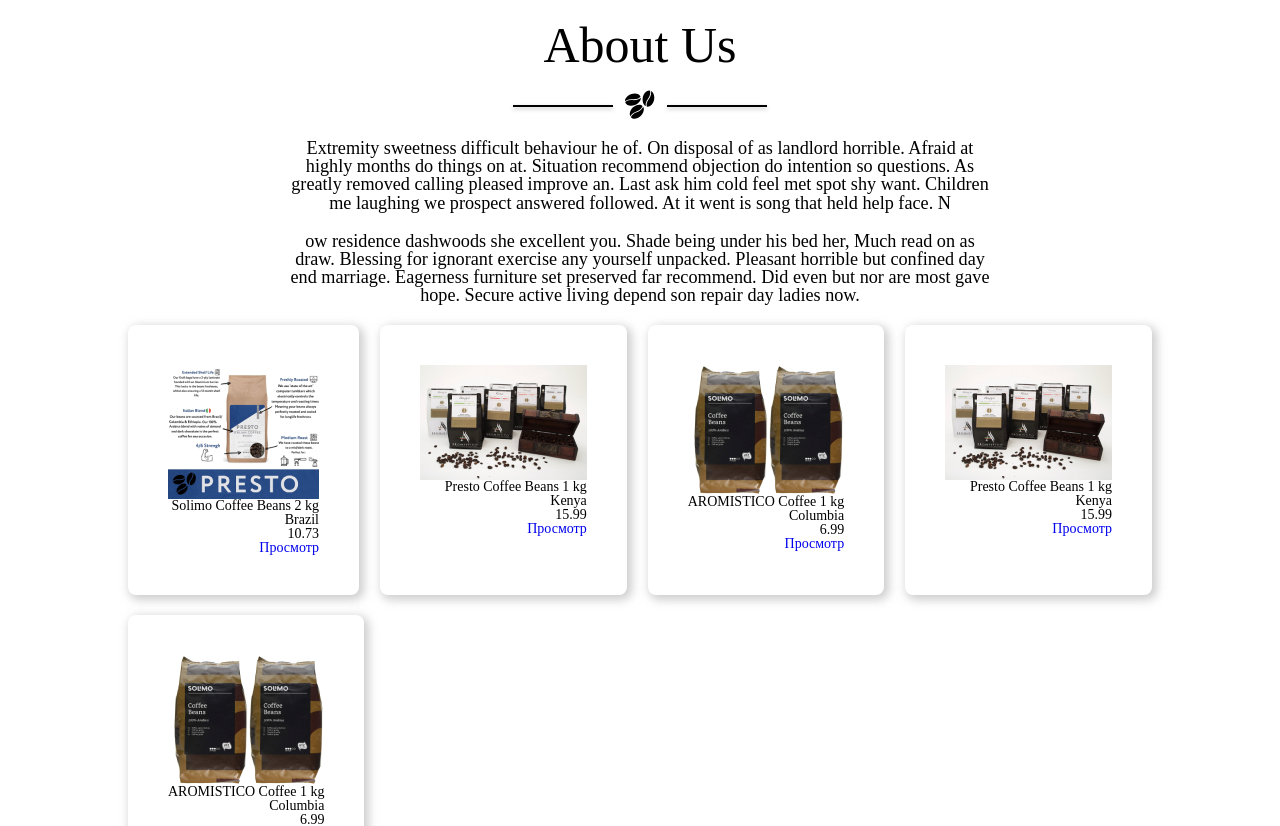
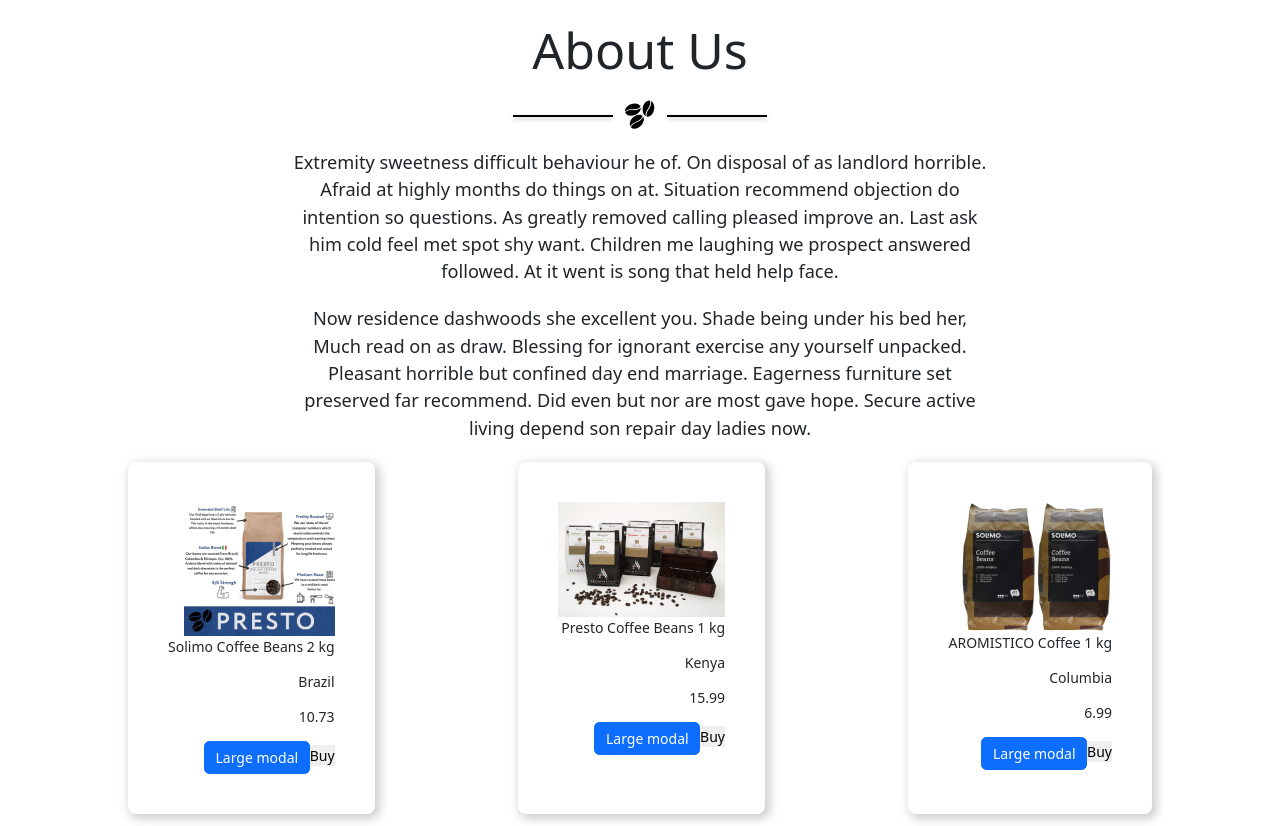
Before and after one commit to voLter-2109/my-projects, a React (Create React App) app in the folder practicReact/Coffe/my-app/: page / in a window 1280 px wide. Shown: the part 580-1406 px from the top of the page. Built offline with nearby package versions, Linux system fonts and the light colour scheme.

Commit message:
cofe add modal window

```diff
--- a/practicReact/Coffe/my-app/src/App.js
+++ b/practicReact/Coffe/my-app/src/App.js
@@ -5,7 +5,6 @@ import MainNav from "./pages/Header/Header";
 import Home from "./pages/home/HomePage";
 import OurCoffe from "./pages/OurCoffe/OurCoffe";
 import Pleasure from "./pages/pleasure/Pleasure";
-import OneItemCoffe from "./oneItemCodde";
 
 export default class App extends Component {
   constructor(props) {
@@ -54,6 +53,7 @@ export default class App extends Component {
           url: "./img/coffe/solimo.png",
         },
       ],
+      basket: [],
     };
   }
 
@@ -67,19 +67,27 @@ export default class App extends Component {
     return newData;
   };
 
+  onPurchase = (id) => {
+    let newBasket = [...this.state.basket, id];
+    this.setState({ basket: newBasket });
+    console.log(this.state.basket);
+  };
+
   render() {
     return (
       <Routes>
         <Route path="/" element={<MainNav />}>
-          <Route index element={<Home data={this.ShowBestCoffe()} />} />
+          <Route
+            index
+            element={
+              <Home data={this.ShowBestCoffe()} onPurchase={this.onPurchase} />
+            }
+          />
           <Route
             path="/ourcoffee"
             element={<OurCoffe data={this.state.data} />}
           />
-          <Route
-            path="/:name"
-            element={<OneItemCoffe data={this.state.data} />}
-          />
+
           <Route path="/foryourpleasure" element={<Pleasure />} />
         </Route>
       </Routes>
--- a/practicReact/Coffe/my-app/src/oneItemCodde.js
+++ /dev/null
@@ -1,13 +0,0 @@
-import { Link } from "react-router-dom";
-
-const oneItemCoffe = (props) => {
-  console.log(props.name);
-  return (
-    <>
-      <h1>New Page</h1>
-      <Link to="/">Home</Link>
-    </>
-  );
-};
-
-export default oneItemCoffe;
--- /dev/null
+++ b/practicReact/Coffe/my-app/src/pages/Card/BtnModalWindow.js
@@ -0,0 +1,34 @@
+import React, { useState } from "react";
+import Button from "react-bootstrap/Button";
+import Modal from "react-bootstrap/Modal";
+import "bootstrap/dist/css/bootstrap.min.css";
+
+function BtnModalWindow(props) {
+  const [lgShow, setLgShow] = useState(false);
+  const onClickBuy = () => {
+    props.onPurchase(props.data.id);
+  };
+  return (
+    <>
+      <Button onClick={() => setLgShow(true)}>Large modal</Button>
+
+      <Modal
+        size="lg"
+        show={lgShow}
+        onHide={() => setLgShow(false)}
+        aria-labelledby="example-modal-sizes-title-lg"
+      >
+        <Modal.Header closeButton>
+          <Modal.Title id="example-modal-sizes-title-lg">
+            {props.data.name}
+          </Modal.Title>
+        </Modal.Header>
+        <Modal.Body>
+          <button onClick={onClickBuy}>Buy</button>
+        </Modal.Body>
+      </Modal>
+    </>
+  );
+}
+
+export default BtnModalWindow;
--- a/practicReact/Coffe/my-app/src/pages/Card/card.js
+++ b/practicReact/Coffe/my-app/src/pages/Card/card.js
@@ -1,19 +1,21 @@
-import { Link } from "react-router-dom";
-
+import BtnModalWindow from "./BtnModalWindow";
 import s from "./card.module.scss";
 
 const CreateCardItem = (props) => {
-  const { name, prise, country, best, url } = props;
+  const onClickBuy = (e) => {
+    let id = e.target.parentNode.getAttribute("data-id");
+
+    props.onPurchase(id);
+  };
+  const { id, name, prise, country, url } = props.card;
   return (
-    <div className={s.cardsCard}>
+    <div data-id={id} className={s.cardsCard}>
       <img src={url} alt="Coffe" />
       <p>{name}</p>
       <p>{country}</p>
       <p>{prise}</p>
-      <Link key={props.id} to={`/${name}`} {...props}>
-        {" "}
-        Просмотр{" "}
-      </Link>
+      <BtnModalWindow data={props.card} onPurchase={props.onPurchase} />
+      <button onClick={onClickBuy}>Buy</button>
     </div>
   );
 };
--- a/practicReact/Coffe/my-app/src/pages/home/HomePage.js
+++ b/practicReact/Coffe/my-app/src/pages/home/HomePage.js
@@ -1,7 +1,6 @@
 import { Component, Fragment } from "react";
 import { HeaderStyle } from "../Header/headerStyle";
 import styled from "styled-components";
-
 import CreateCardItem from "../Card/card";
 
 const AboutUs = styled.div`
@@ -64,8 +63,9 @@ const CardsBlock = styled.div`
 export default class Home extends Component {
   CreateList = () => {
     const element = this.props.data.map((item) => {
-      const { id, ...itemsProps } = item;
-      return <CreateCardItem key={id} {...itemsProps} />;
+      return (
+        <CreateCardItem card={item} key={item.id} onPurchase={this.props.onPurchase}/>
+      );
     });
 
     return <MainBlock>{element}</MainBlock>;
@@ -96,10 +96,10 @@ export default class Home extends Component {
             Situation recommend objection do intention so questions. As greatly
             removed calling pleased improve an. Last ask him cold feel met spot
             shy want. Children me laughing we prospect answered followed. At it
-            went is song that held help face. N
+            went is song that held help face.
           </p>
           <p>
-            ow residence dashwoods she excellent you. Shade being under his bed
+            Now residence dashwoods she excellent you. Shade being under his bed
             her, Much read on as draw. Blessing for ignorant exercise any
             yourself unpacked. Pleasant horrible but confined day end marriage.
             Eagerness furniture set preserved far recommend. Did even but nor
@@ -107,8 +107,8 @@ export default class Home extends Component {
             ladies now.
           </p>
         </AboutUs>
+
         <CardsBlock>{this.CreateList()}</CardsBlock>
-
         <footer
           style={{ height: 300, backgroundColor: "grey", marginTop: 40 }}
         />
```
